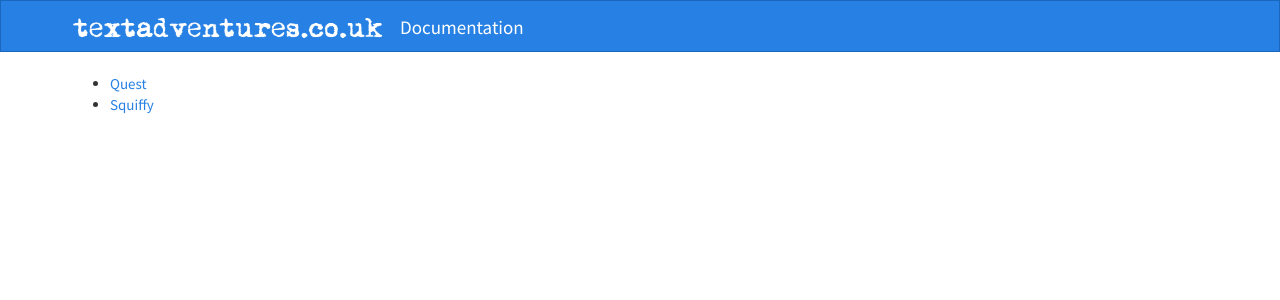
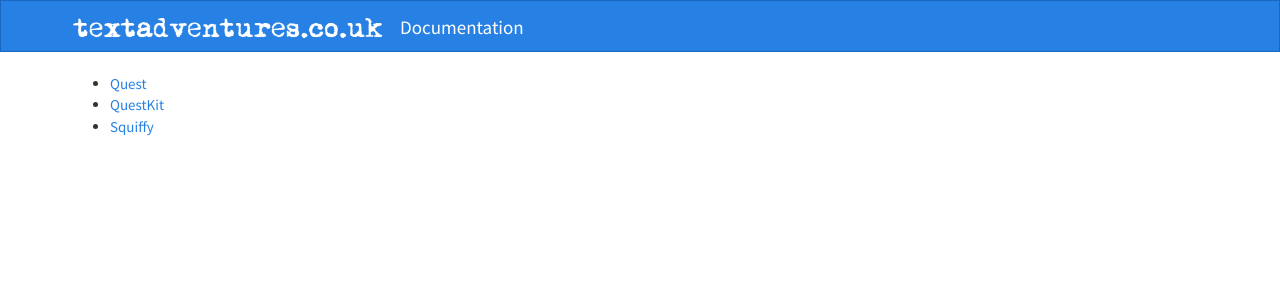
Before and after one commit to textadventures/textadventures.github.io, a Jekyll site: the page built from index.md, in a window 1280 px wide. Shown: the top 300 px of the page. Built offline with Jekyll 4.4.1, drawn with Linux system fonts in a browser that asks for light colours; nearby versions of some CDN libraries; Markdown is read by kramdown in place of the engine named in the settings.

Commit message:
Add QuestKit link

```diff
--- a/index.md
+++ b/index.md
@@ -4,4 +4,5 @@ title: textadventures.co.uk - Documentation
 ---
 
 * [Quest](/quest)
+* [QuestKit](/questkit)
 * [Squiffy](/squiffy)
```
